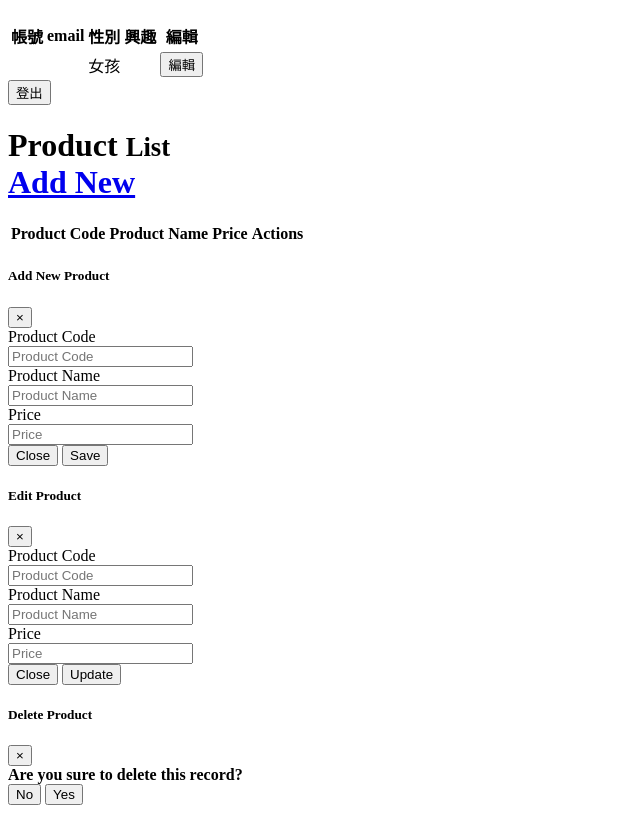
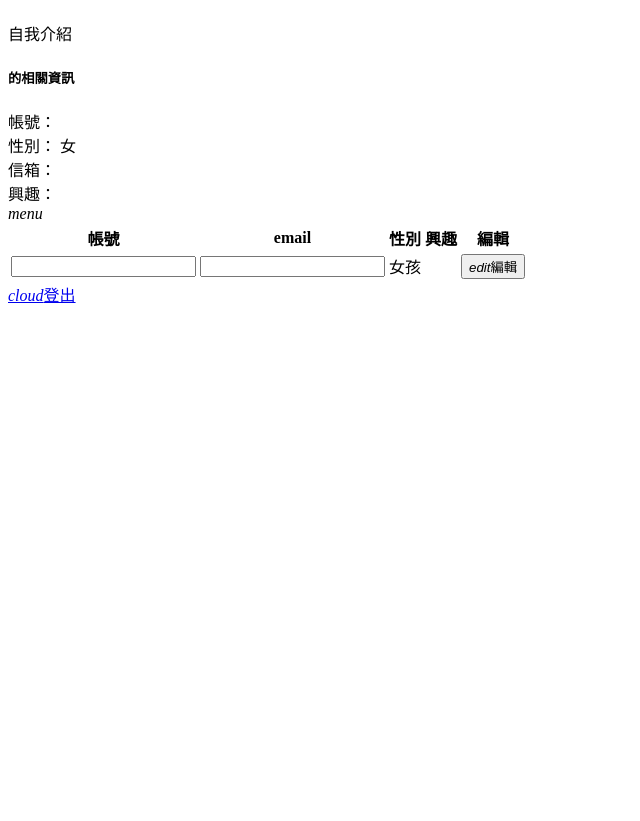
Before and after one commit to ri0806449/repos, a CodeIgniter app: the page made by CIpro/application/views/main/Content.php in a window 1280 px wide. Shown: the part 54-875 px from the top of the page, without its empty margins (0-640 px from the left). After the commit the page ends 357 px from the top, so only its background shows below. Run offline with CodeIgniter, Linux system fonts and the light colour scheme; data that the repository does not hold is empty.

Commit message:
no message

```diff
--- a/CIpro/application/views/main/Content.php
+++ b/CIpro/application/views/main/Content.php
@@ -4,10 +4,39 @@
 			會員資料總覽
 		</h1>
 	</header>
-
+	<main>
 	<div class="row">
-		<div class="col-sm-9 offset-sm-1">
-			<table class="centered">
+		<div class="col s12">
+			  <a class="wave-effect intro wave-light btn-large" onclick="$('.tap-target').tapTarget('open')">自我介紹</a>
+		</div>
+	</div>
+	  <!-- Tap Target Structure -->
+	  <div class="tap-target" data-target="menu">
+	    <div class="tap-target-content">
+	      <h5><?= $username ?> 的相關資訊</h5>
+	      <div>帳號：<?=$username  ?></div>
+	      <div>
+	      	性別：
+	      	<?php
+	      		if ($gender == 1) {
+	      			echo "男";
+	      		}else{
+	      			echo "女";
+	      		}
+	      	?>
+	      </div>
+	      <div>信箱：<?=$email  ?></div>
+	      <div>興趣：<?=$hobby  ?></div>
+	    </div>
+	  </div>
+	<div class="row">
+		<div class="col s12 offset-s11">
+			<a id="menu" class="waves-effect waves-light btn-large btn-floating" ><i class="material-icons assist">menu</i></a>
+		</div>
+	</div>
+	<div class="row">
+		<div class="col s9 offset-s1">
+			<table class="centered highlight">
 				<thead>
 				<tr>
 					<th>帳號</th>
@@ -19,9 +48,15 @@
 				</thead>
 				<tbody>
 					<tr>
-						<td id="user_username"><?= $username;  ?></td>
-						<td id="user_email"><?= $email;  ?></td>
-						<td id="user_gender">
+						<td>
+							<span class="edit"><?= $username;  ?></span>
+							<input type= "text" class= "txtedit" data-id= '<?= $id  ?>' data-field= 'username' id= 'nametxt_<?= $id ?>' value= '<?= $username ?>'>
+						</td>
+						<td>
+							<span class="edit"><?= $email;  ?></span>
+							<input type="text" class= "txtedit" data-id= '<?= $id  ?>' data-field= 'username' id= 'nametxt_<?= $id ?>' value= '<?= $username ?>'>
+						</td>
+						<td>
 							<?php
 							if ($gender == 0){
 								echo "女孩";
@@ -31,10 +66,10 @@
 								}
 							?>
 						</td>
-						<td id="user_hobby"><?= $hobby;  ?></td>
+						<td><?= $hobby;  ?></td>
 						<td>
-							<button class="" id="edit_user_profile">
-								編輯
+							<button class="waves-effect waves-light btn" id="edit_user_profile">
+								<i class="material-icons left" >edit</i>編輯
 							</button>
 						</td>
 					</tr>
@@ -43,142 +78,8 @@
 		</div>
 	</div>
 	<div class="row">
-		<div class="col-sm-12">
-			<button class="" id="logout" href="logout">登出</button>
+		<div class="col s12 center">
+			<a class="waves-effect waves-light btn-large" id="logout" href="logout"><i class="material-icons right">cloud</i>登出</a>
 		</div>
 	</div>
-	<div class="container">
-	    <!-- Page Heading -->
-	    <div class="row">
-	        <div class="col-12">
-	            <div class="col-md-12">
-	                <h1>Product
-	                    <small>List</small>
-	                    <div class="float-right"><a href="javascript:void(0);" class="btn btn-primary" data-toggle="modal" data-target="#Modal_Add"><span class="fa fa-plus"></span> Add New</a></div>
-	                </h1>
-	            </div>
-
-	            <table class="table table-striped" id="mydata">
-	                <thead>
-	                    <tr>
-	                        <th>Product Code</th>
-	                        <th>Product Name</th>
-	                        <th>Price</th>
-	                        <th style="text-align: right;">Actions</th>
-	                    </tr>
-	                </thead>
-	                <tbody id="show_data">
-
-	                </tbody>
-	            </table>
-	        </div>
-	    </div>
-
-	</div>
-
-	        <!-- MODAL ADD -->
-	            <form>
-	            <div class="modal fade" id="Modal_Add" tabindex="-1" role="dialog" aria-labelledby="exampleModalLabel" aria-hidden="true">
-	              <div class="modal-dialog modal-lg" role="document">
-	                <div class="modal-content">
-	                  <div class="modal-header">
-	                    <h5 class="modal-title" id="exampleModalLabel">Add New Product</h5>
-	                    <button type="button" class="close" data-dismiss="modal" aria-label="Close">
-	                      <span aria-hidden="true">&times;</span>
-	                    </button>
-	                  </div>
-	                  <div class="modal-body">
-	                        <div class="form-group row">
-	                            <label class="col-md-2 col-form-label">Product Code</label>
-	                            <div class="col-md-10">
-	                              <input type="text" name="product_code" id="product_code" class="form-control" placeholder="Product Code">
-	                            </div>
-	                        </div>
-	                        <div class="form-group row">
-	                            <label class="col-md-2 col-form-label">Product Name</label>
-	                            <div class="col-md-10">
-	                              <input type="text" name="product_name" id="product_name" class="form-control" placeholder="Product Name">
-	                            </div>
-	                        </div>
-	                        <div class="form-group row">
-	                            <label class="col-md-2 col-form-label">Price</label>
-	                            <div class="col-md-10">
-	                              <input type="text" name="price" id="price" class="form-control" placeholder="Price">
-	                            </div>
-	                        </div>
-	                  </div>
-	                  <div class="modal-footer">
-	                    <button type="button" class="btn btn-secondary" data-dismiss="modal">Close</button>
-	                    <button type="button" type="submit" id="btn_save" class="btn btn-primary">Save</button>
-	                  </div>
-	                </div>
-	              </div>
-	            </div>
-	            </form>
-	        <!--END MODAL ADD-->
-
-	        <!-- MODAL EDIT -->
-	        <form>
-	            <div class="modal fade" id="Modal_Edit" tabindex="-1" role="dialog" aria-labelledby="exampleModalLabel" aria-hidden="true">
-	              <div class="modal-dialog modal-lg" role="document">
-	                <div class="modal-content">
-	                  <div class="modal-header">
-	                    <h5 class="modal-title" id="exampleModalLabel">Edit Product</h5>
-	                    <button type="button" class="close" data-dismiss="modal" aria-label="Close">
-	                      <span aria-hidden="true">&times;</span>
-	                    </button>
-	                  </div>
-	                  <div class="modal-body">
-	                        <div class="form-group row">
-	                            <label class="col-md-2 col-form-label">Product Code</label>
-	                            <div class="col-md-10">
-	                              <input type="text" name="product_code_edit" id="product_code_edit" class="form-control" placeholder="Product Code" readonly>
-	                            </div>
-	                        </div>
-	                        <div class="form-group row">
-	                            <label class="col-md-2 col-form-label">Product Name</label>
-	                            <div class="col-md-10">
-	                              <input type="text" name="product_name_edit" id="product_name_edit" class="form-control" placeholder="Product Name">
-	                            </div>
-	                        </div>
-	                        <div class="form-group row">
-	                            <label class="col-md-2 col-form-label">Price</label>
-	                            <div class="col-md-10">
-	                              <input type="text" name="price_edit" id="price_edit" class="form-control" placeholder="Price">
-	                            </div>
-	                        </div>
-	                  </div>
-	                  <div class="modal-footer">
-	                    <button type="button" class="btn btn-secondary" data-dismiss="modal">Close</button>
-	                    <button type="button" type="submit" id="btn_update" class="btn btn-primary">Update</button>
-	                  </div>
-	                </div>
-	              </div>
-	            </div>
-	            </form>
-	        <!--END MODAL EDIT-->
-
-	        <!--MODAL DELETE-->
-	         <form>
-	            <div class="modal fade" id="Modal_Delete" tabindex="-1" role="dialog" aria-labelledby="exampleModalLabel" aria-hidden="true">
-	              <div class="modal-dialog" role="document">
-	                <div class="modal-content">
-	                  <div class="modal-header">
-	                    <h5 class="modal-title" id="exampleModalLabel">Delete Product</h5>
-	                    <button type="button" class="close" data-dismiss="modal" aria-label="Close">
-	                      <span aria-hidden="true">&times;</span>
-	                    </button>
-	                  </div>
-	                  <div class="modal-body">
-	                       <strong>Are you sure to delete this record?</strong>
-	                  </div>
-	                  <div class="modal-footer">
-	                    <input type="hidden" name="product_code_delete" id="product_code_delete" class="form-control">
-	                    <button type="button" class="btn btn-secondary" data-dismiss="modal">No</button>
-	                    <button type="button" type="submit" id="btn_delete" class="btn btn-primary">Yes</button>
-	                  </div>
-	                </div>
-	              </div>
-	            </div>
-	            </form>
-	        <!--END MODAL DELETE-->
+	</main>
```
